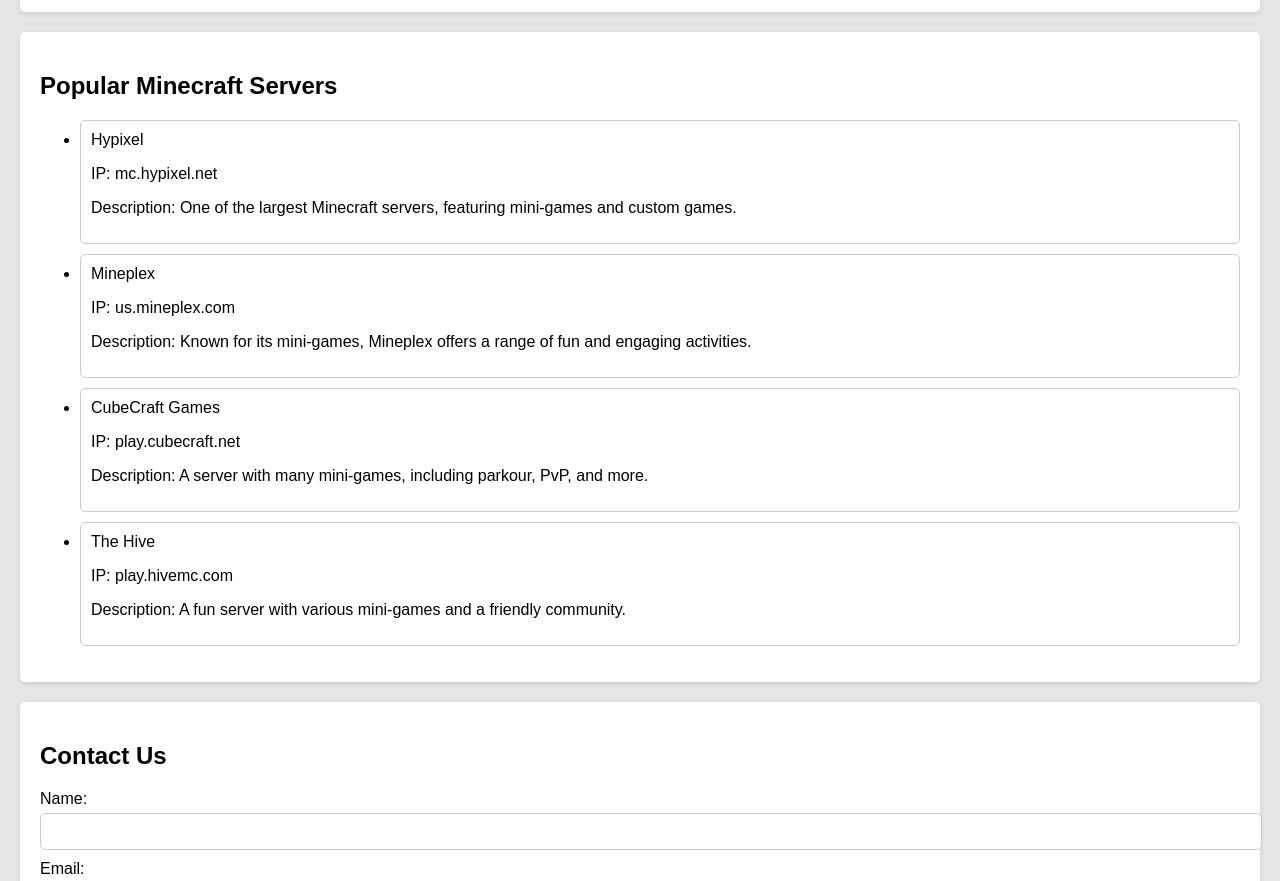
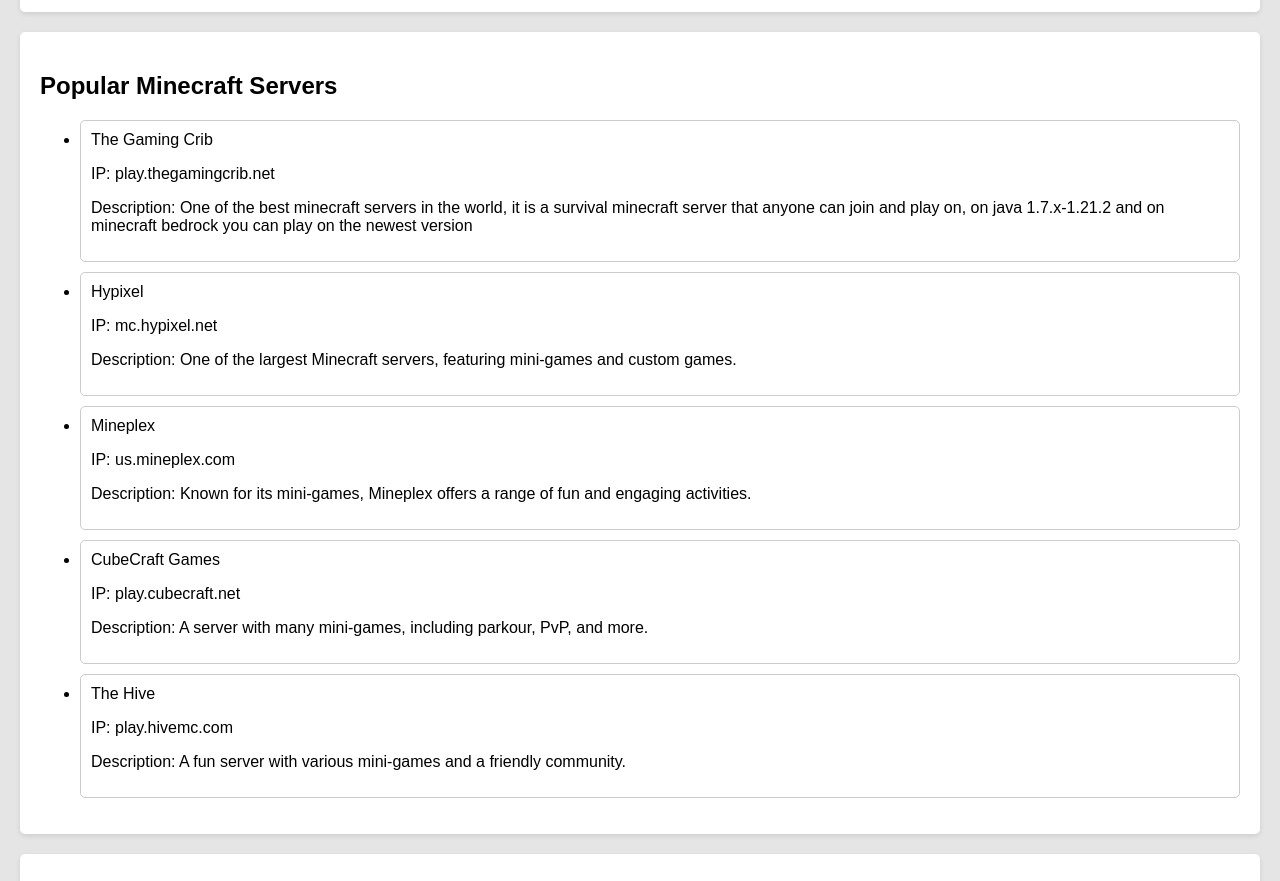
Before and after one commit to Lets-game6531/testing, a plain HTML site: page index.html in a window 1280 px wide. Shown: the part 2280-3161 px from the top of the page. Drawn offline with Linux system fonts and the light colour scheme.

Commit message:
Update index.html

```diff
--- a/index.html
+++ b/index.html
@@ -271,6 +271,12 @@
     <section id="servers">
         <h2>Popular Minecraft Servers</h2>
         <ul class="server-list">
+
+            <li class="server-item">
+                <div class="server-name">The Gaming Crib</div>
+                <p>IP: play.thegamingcrib.net</p>
+                <p>Description: One of the best minecraft servers in the world, it is a survival minecraft server that anyone can join and play on, on java 1.7.x-1.21.2 and on minecraft bedrock you can play on the newest version</p>
+            </li>
             <li class="server-item">
                 <div class="server-name">Hypixel</div>
                 <p>IP: mc.hypixel.net</p>
```
